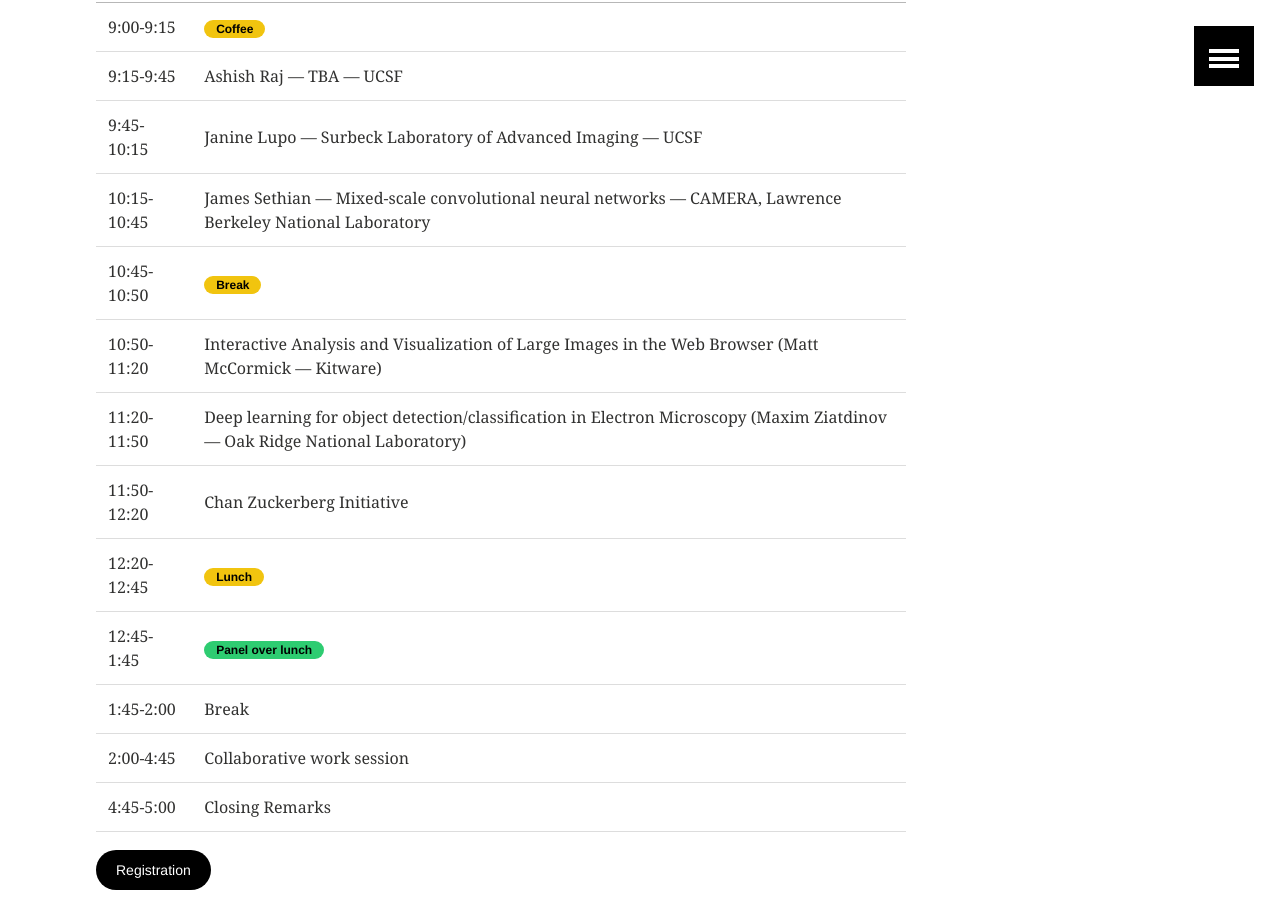
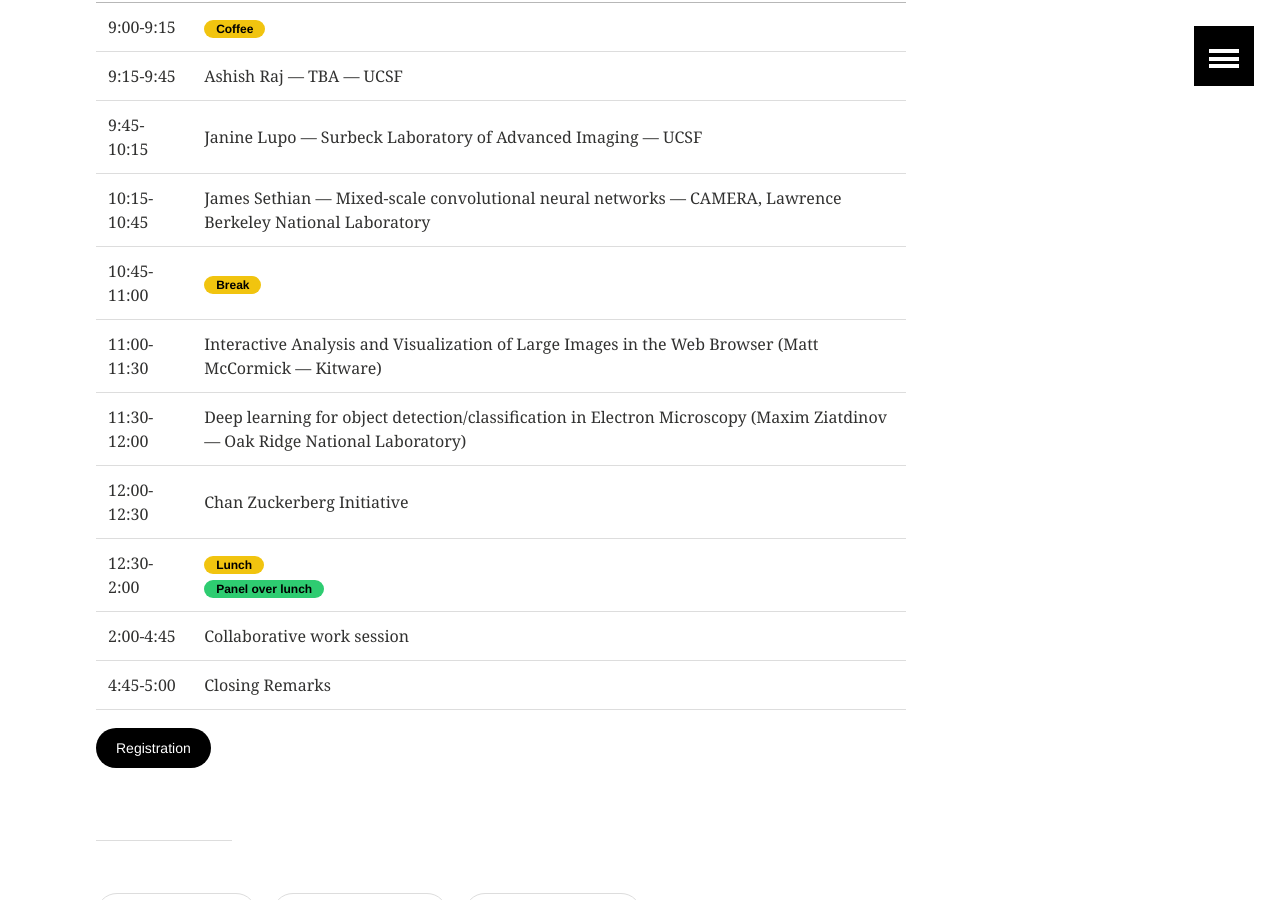
Before and after one commit to imagexd/imagexd.github.io, a Jekyll site: the page built from programs/imagexd2018.md, in a window 1280 px wide and 900 px high, scrolled down 2356 px. Built offline with Jekyll 4.4.1, drawn with Linux system fonts in a browser that asks for light colours.

Commit message:
modifying the day 3 timeline, break+lunch formats

```diff
--- a/programs/imagexd2018.md
+++ b/programs/imagexd2018.md
@@ -74,16 +74,13 @@ image:
 | 9:45-10:15  | Janine Lupo --- Surbeck Laboratory of Advanced Imaging --- UCSF |
 | 10:15-10:45 | James Sethian --- Mixed-scale convolutional neural networks --- CAMERA, Lawrence Berkeley National Laboratory |
 |----
-| 10:45-10:50  | <span class="badge warning">Break</span>   |
+| 10:45-11:00  | <span class="badge warning">Break</span>   |
 |----
-| 10:50-11:20  | Interactive Analysis and Visualization of Large Images in the Web Browser (Matt McCormick --- Kitware)  |
-| 11:20-11:50  | Deep learning for object detection/classification in Electron Microscopy (Maxim Ziatdinov --- Oak Ridge National Laboratory)  |
-| 11:50-12:20  | Chan Zuckerberg Initiative |
+| 11:00-11:30  | Interactive Analysis and Visualization of Large Images in the Web Browser (Matt McCormick --- Kitware)  |
+| 11:30-12:00 | Deep learning for object detection/classification in Electron Microscopy (Maxim Ziatdinov --- Oak Ridge National Laboratory)  |
+| 12:00-12:30  | Chan Zuckerberg Initiative |
 |----
-| 12:20-12:45  | <span class="badge warning">Lunch</span>  |
-| 12:45-1:45   | <span class="badge success">Panel over lunch</span> |
-|---
-| 1:45-2:00    | Break |
+| 12:30-2:00  | <span class="badge warning">Lunch</span> <br/> <span class="badge success">Panel over lunch</span> |
 | 2:00-4:45    | Collaborative work session |
 | 4:45-5:00    | Closing Remarks |
 
```
